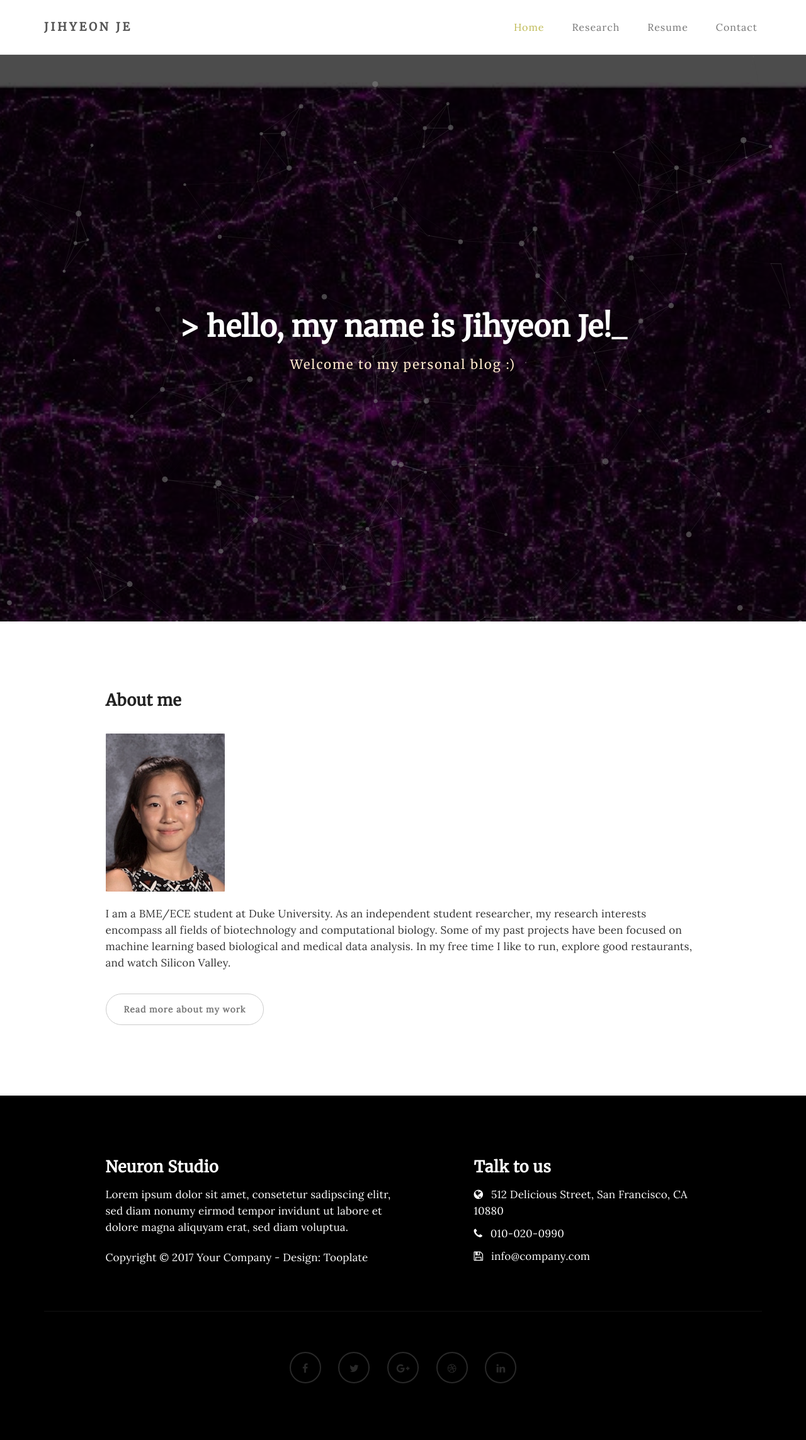
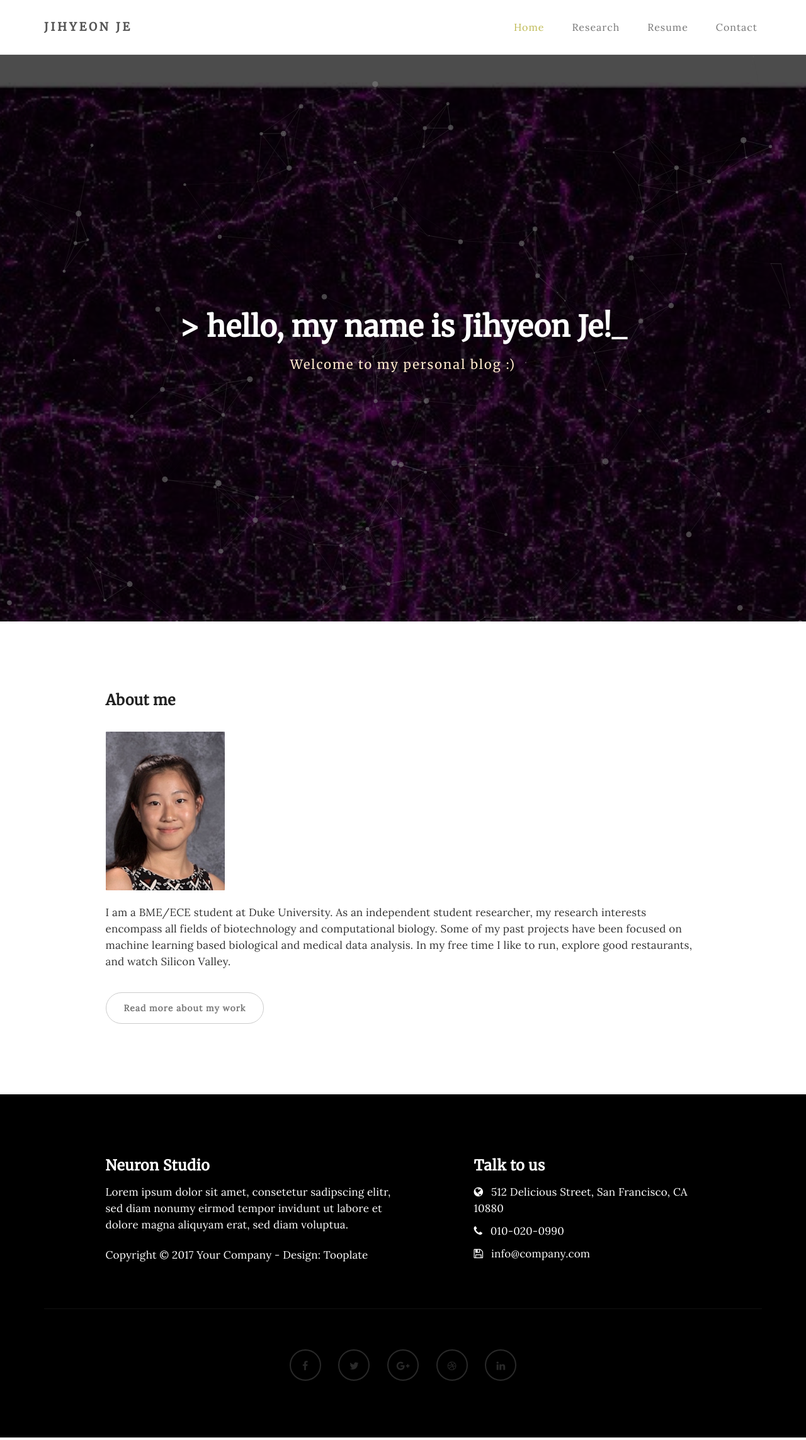
Before and after one commit to rpraka/JihyeonJe.com, a Jekyll site: the page index.html, which Jekyll copies as it is, in a window 1280 px wide. Shown: the whole page at 63% size. Built offline with Jekyll 4.4.1, drawn with Linux system fonts in a browser that asks for light colours.

Commit message:
Update style.css

```diff
--- a/css/style.css
+++ b/css/style.css
@@ -41,7 +41,7 @@
 }
 
 h3 {
-  font-size: 25px;
+  font-size: 23px;
 }
 
 h4 {
```
